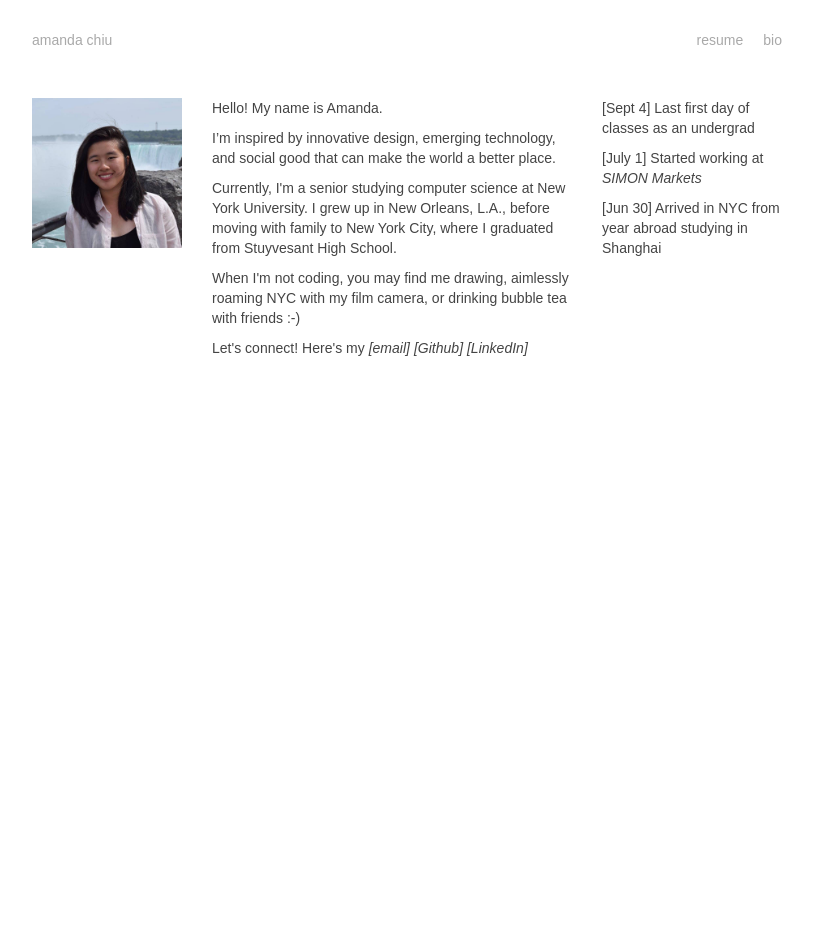
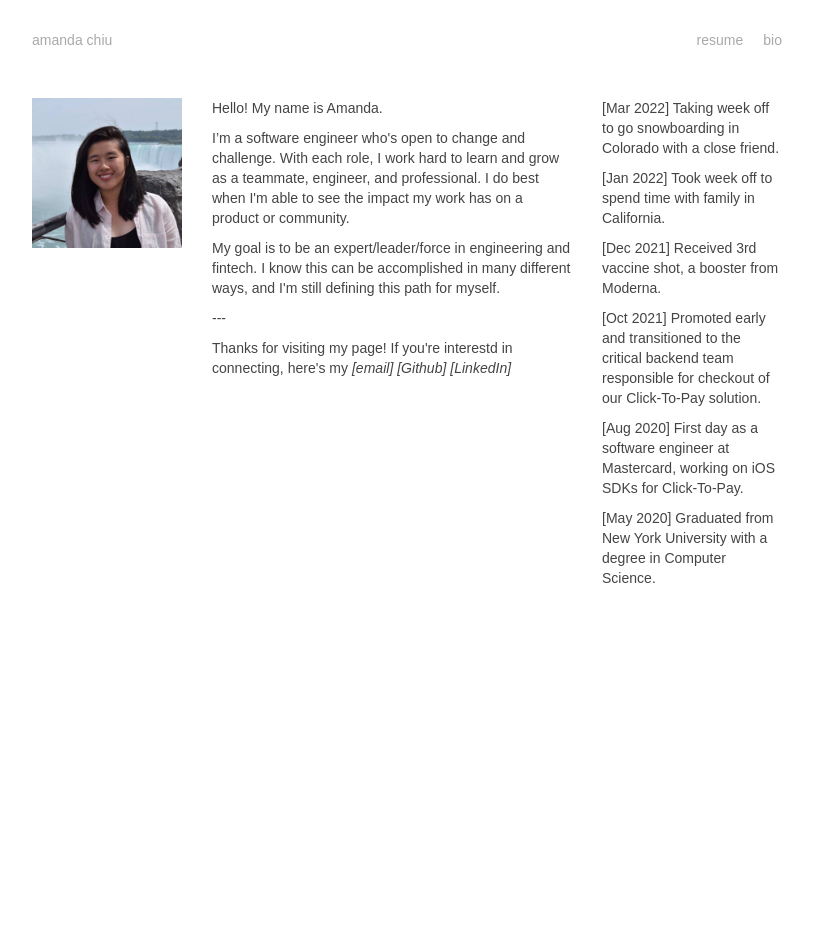
Before and after one commit to amandachiuu/amandachiuu.github.io, a Jekyll site: the page built from about.html, in a window 1280 px wide. Shown: the whole page, without its empty margins (233-1046 px from the left). Built offline with Jekyll 4.4.1, drawn with Linux system fonts in a browser that asks for light colours; some web fonts are replaced.

Commit message:
update with mar2022 resume, bio description, and mastercard work

```diff
--- a/about.html
+++ b/about.html
@@ -8,34 +8,40 @@ layout: default
   <div class="col-one-half" style="padding-right:30px;">
     <p>Hello! My name is Amanda.</p>
     <p>
-      I’m inspired by innovative design, emerging technology, and social good
-      that can make the world a better place.
+      I’m a software engineer who's open to change and challenge. With each role,
+      I work hard to learn and grow as a teammate, engineer, and professional. I do best
+      when I'm able to see the impact my work has on a product or community.
     </p>
     <p>
-      Currently, I'm a senior studying computer science at New York University.
-      I grew up in New Orleans, L.A., before moving with family to New York City,
-      where I graduated from Stuyvesant High School.
+      My goal is to be an expert/leader/force in engineering and fintech.
+      I know this can be accomplished in many different ways,
+      and I'm still defining this path for myself.
     </p>
     <p>
-      When I'm not coding, you may find me drawing, aimlessly roaming NYC with my film camera,
-      or drinking bubble tea with friends :-)
+      ---
     </p>
     <!--
     <p>
-      When I'm not coding, you may find me doing <a href="">origami</a>,
-      playing golf, or drinking bubble tea with friends. I've recently become
-      interested in black and white <a href="">photography<a>.
+      I grew up in New Orleans, L.A., before moving with family to New York City,
+      where I graduated from Stuyvesant High School.
+      In 2020, I obtained my Bachelor's degree in Computer Science from New York University.
+    </p>
+    <p>
+      When I'm not coding, you may find me hanging out with friends, painting, or
+      drinking bubble tea :-)
     </p>
     -->
-    Let's connect! Here's my
-    <a href="mailto:amanda.chiu@nyu.edu" target="_blank">[email]</a>
+    Thanks for visiting my page! If you're interestd in connecting, here's my
+    <a href="mailto:amanda.chiu88@gmail.com" target="_blank">[email]</a>
     <a href="https://github.com/amandachiuu" target="_blank">[Github]</a>
-    <a href="https://www.linkedin.com/in/amandalchiu/" target="_blank">[LinkedIn]</a>
+    <a href="https://www.linkedin.com/in/amandachiu88/" target="_blank">[LinkedIn]</a>
   </div>
   <div class="col-one-fourth">
-    <p>[Sept 4] Last first day of classes as an undergrad</p>
-    <p>[July 1] Started working at <a href="https://www.simon.io" target="_blank">SIMON Markets</a></p>
-    <p>[Jun 30] Arrived in NYC from year abroad studying in Shanghai</p>
+    <p>[Mar 2022] Taking week off to go snowboarding in Colorado with a close friend.</p>
+    <p>[Jan 2022] Took week off to spend time with family in California.</p>
+    <p>[Dec 2021] Received 3rd vaccine shot, a booster from Moderna.</p>
+    <p>[Oct 2021] Promoted early and transitioned to the critical backend team responsible for checkout of our Click-To-Pay solution.</p>
+    <p>[Aug 2020] First day as a software engineer at Mastercard, working on iOS SDKs for Click-To-Pay.</p>
+    <p>[May 2020] Graduated from New York University with a degree in Computer Science.</p>
   </div>
-
 </div>
```
Also changed, not shown: 2 other files.
